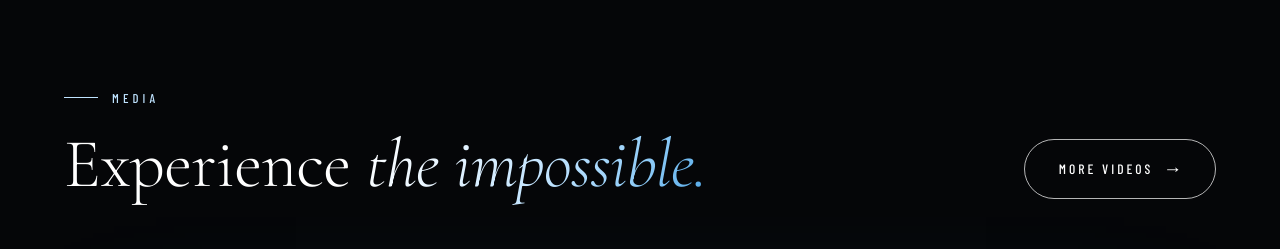
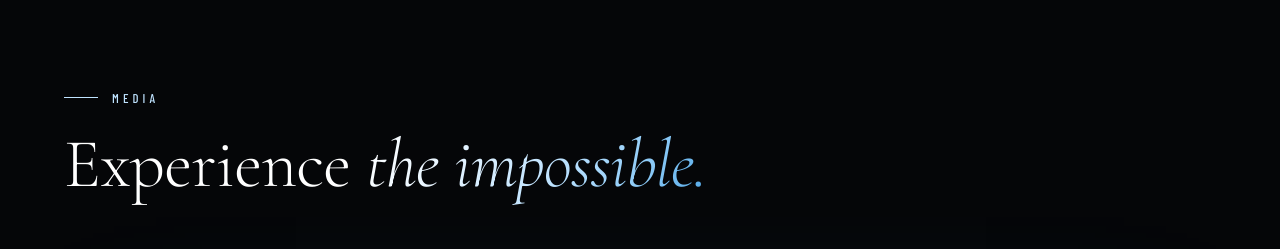
Before and after one commit to matthewjp123/TomPesce, a plain HTML site: page index.html in a window 1280 px wide. Shown: the part 1200-1449 px from the top of the page. Drawn offline with nearby package versions, Linux system fonts and the light colour scheme; grey boxes are pictures that could not be loaded; a web font is replaced by a local one.

Commit message:
Add files via upload

```diff
--- a/index.html
+++ b/index.html
@@ -280,7 +280,6 @@ footer{border-top:1px solid var(--line);padding:60px 0 40px}
         <div class="eyebrow rv">Media</div>
         <h2 class="display rv d1">Experience <em class="ombre">the impossible.</em></h2>
       </div>
-      <a href="https://vimeo.com/1220920110" target="_blank" rel="noopener" class="btn rv d2">More Videos <span class="arr">→</span></a>
     </div>
     <div class="frame rv">
       <iframe src="https://player.vimeo.com/video/1220920110?byline=0&title=0&portrait=0&color=bfe3ff" loading="lazy" allow="autoplay; fullscreen; picture-in-picture" allowfullscreen title="Tom Pesce showreel"></iframe>
```
